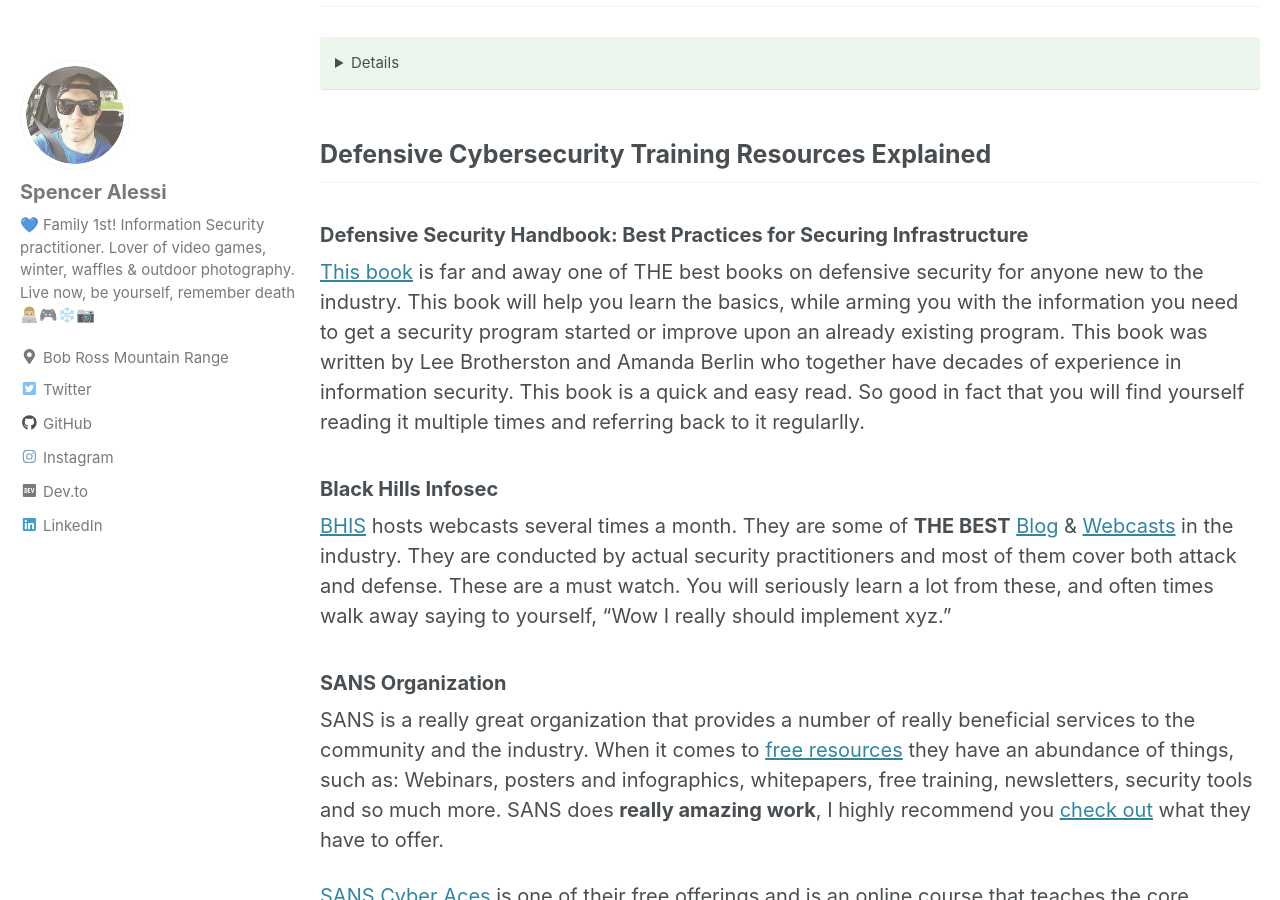
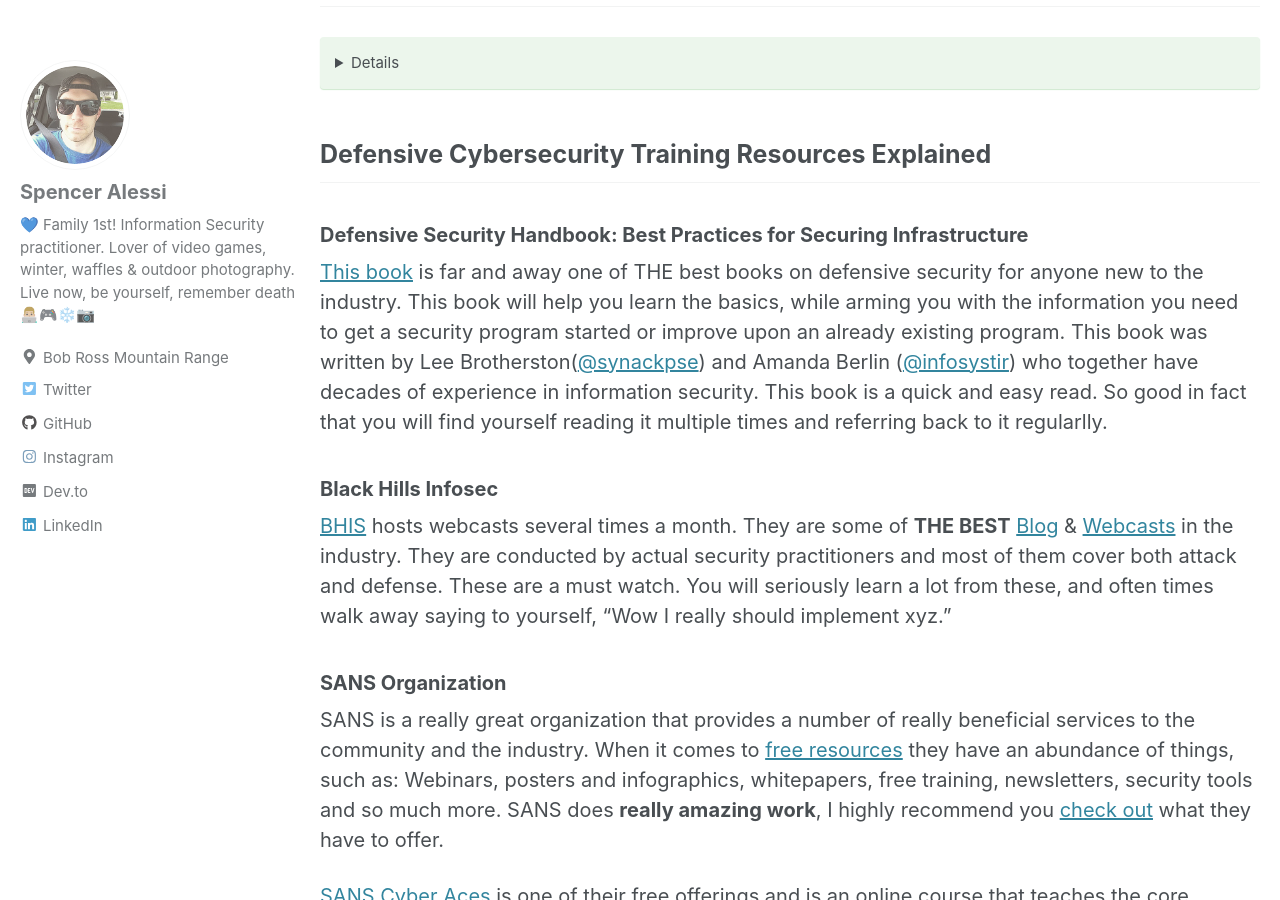
Before and after one commit to techspence/techspence.github.io, a Jekyll site: the page built from _posts/2020-04-09-Defensive-Cybersecurity-Mega-List-Free-Training-Resources.md, in a window 1280 px wide and 900 px high, scrolled down 1313 px. Built offline with Jekyll 4.4.1, drawn with Linux system fonts in a browser that asks for light colours; cached includes are drawn as plain includes.

Commit message:
added twitter handles to defensive sec post

```diff
--- a/_posts/2020-04-09-Defensive-Cybersecurity-Mega-List-Free-Training-Resources.md
+++ b/_posts/2020-04-09-Defensive-Cybersecurity-Mega-List-Free-Training-Resources.md
@@ -62,7 +62,7 @@ A mega huge list of Cybersecurity Training Resources, that are completely **FREE
 ## Defensive Cybersecurity Training Resources Explained
 
 ### Defensive Security Handbook: Best Practices for Securing Infrastructure
-[This book](https://www.amazon.com/Defensive-Security-Handbook-Practices-Infrastructure/dp/1491960388) is far and away one of THE best books on defensive security for anyone new to the industry. This book will help you learn the basics, while arming you with the information you need to get a security program started or improve upon an already existing program. This book was written by Lee Brotherston and Amanda Berlin who together have decades of experience in information security. This book is a quick and easy read. So good in fact that you will find yourself reading it multiple times and referring back to it regularlly.
+[This book](https://www.amazon.com/Defensive-Security-Handbook-Practices-Infrastructure/dp/1491960388) is far and away one of THE best books on defensive security for anyone new to the industry. This book will help you learn the basics, while arming you with the information you need to get a security program started or improve upon an already existing program. This book was written by Lee Brotherston([@synackpse](https://twitter.com/synackpse)) and Amanda Berlin ([@infosystir](https://twitter.com/InfoSystir)) who together have decades of experience in information security. This book is a quick and easy read. So good in fact that you will find yourself reading it multiple times and referring back to it regularlly.
 
 ### Black Hills Infosec
 
```
